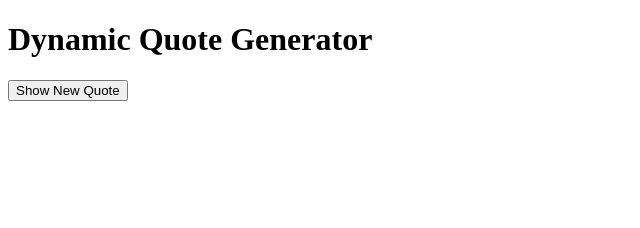
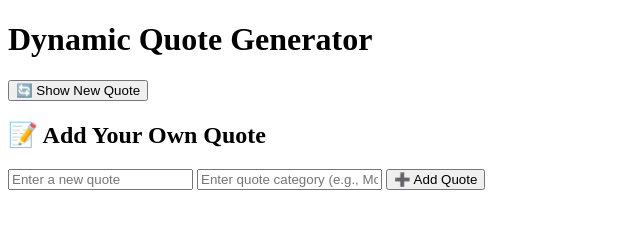
Before and after one commit to MaudleenTech/alx_fe_javascript, a plain HTML site: page dom-manipulation/index.html in a window 1280 px wide. Shown: the whole page, without its empty margins (0-640 px from the left). Drawn offline with Linux system fonts and the light colour scheme.

```diff
--- a/dom-manipulation/index.html
+++ b/dom-manipulation/index.html
@@ -6,9 +6,25 @@
     <title>Dynamic Quote Generator</title>
   </head>
   <body>
+    <div class="container">
     <h1>Dynamic Quote Generator</h1>
+
+    <!-- Quote Display Area -->
     <div id="quoteDisplay"></div>
-    <button id="newQuote">Show New Quote</button>
-    <script src="script.js"></script>
-  </body>
-  </html>
+
+    <!-- Show New Quote Button -->
+    <button id="newQuote">🔄 Show New Quote</button>
+
+    <!-- Add Quote Section -->
+    <div class="add-quote-section">
+      <h2>📝 Add Your Own Quote</h2>
+      <input id="newQuoteText" type="text" placeholder="Enter a new quote" />
+      <input id="newQuoteCategory" type="text" placeholder="Enter quote category (e.g., Motivation, Wisdom)" />
+      <button id="addQuoteBtn">➕ Add Quote</button>
+    </div>
+  </div>
+
+  <!-- Link to JavaScript file -->
+  <script src="script.js"></script>
+</body>
+</html>
```
